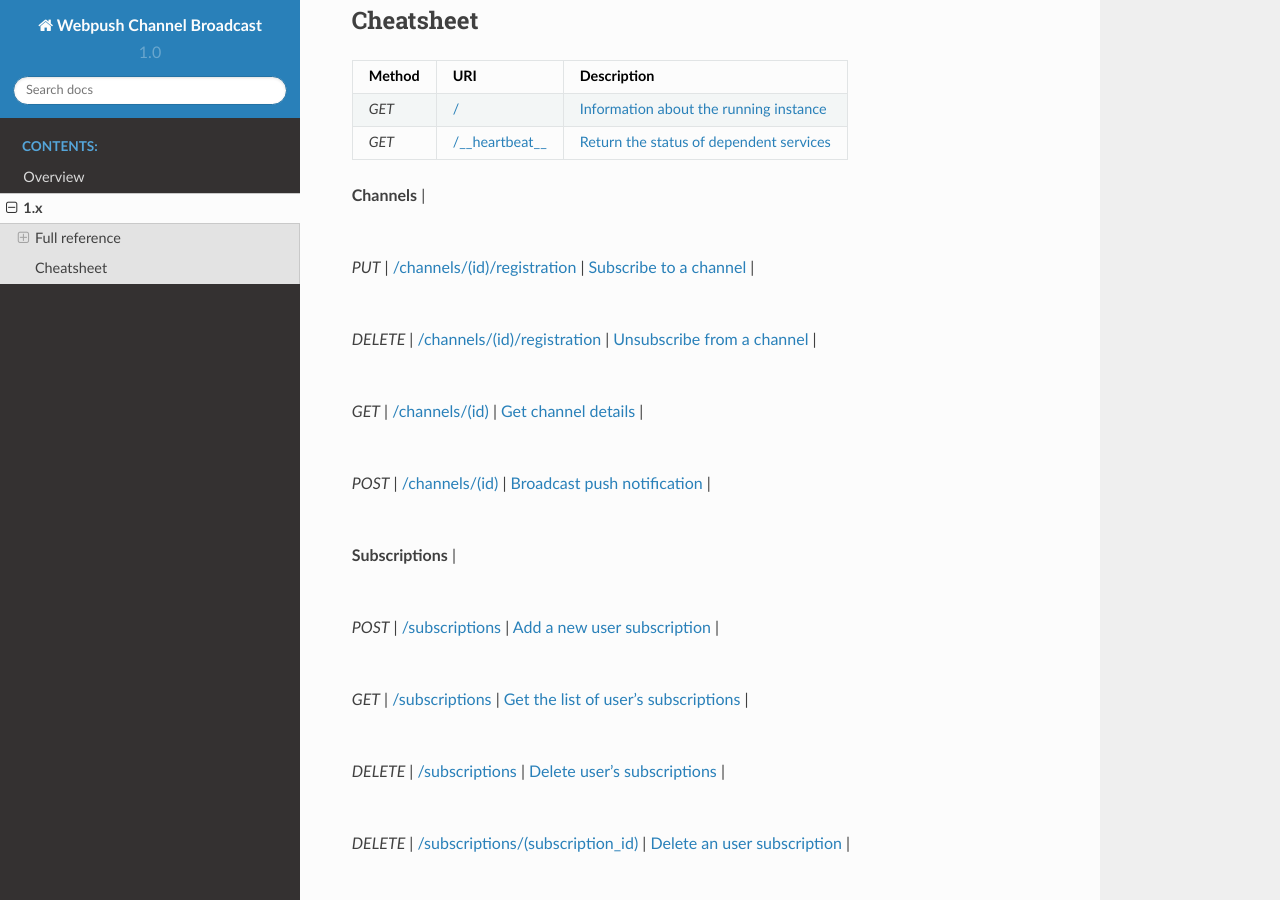
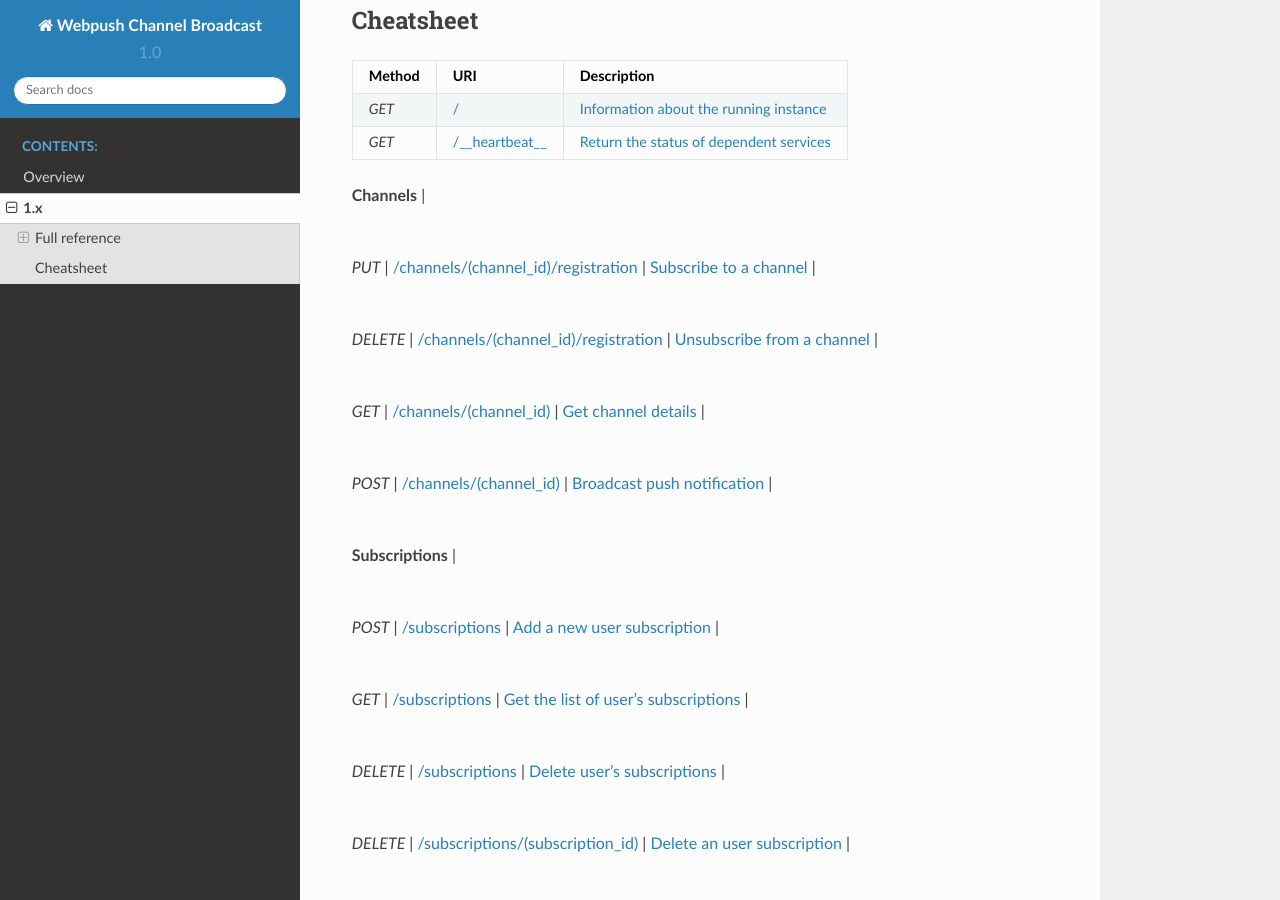
Before and after one commit to webpush-channels/webpush-channels, a Sphinx documentation site: the page built from docs/source/api/index.rst, in a window 1280 px wide and 900 px high, scrolled down 452 px. Built offline with Sphinx 7.4.7 and the Read the Docs theme 2.0.0, drawn with Linux system fonts in a browser that asks for light colours.

Commit message:
corrected usage of channel_id

```diff
--- a/docs/source/api/index.rst
+++ b/docs/source/api/index.rst
@@ -36,22 +36,22 @@ Cheatsheet
 | **Channels**
                                                     |
 
-+----------+----------------------------------------------------------------+-----------------------------------------------------------------+
++----------+------------------------------------------------------------------------+-----------------------------------------------------------------+
 
-| `PUT`    | :ref:`/channels/(id)/registration <channel-registration-put>`  | :ref:`Subscribe to a channel <channel-registration-put>`	  |
+| `PUT`    | :ref:`/channels/(channel_id)/registration <channel-registration-put>`  | :ref:`Subscribe to a channel <channel-registration-put>`	     |
 
-+----------+-------------------------------------------------------------------+-----------------------------------------------------------------+
++----------+---------------------------------------------------------------------------+-------------------------------------------------------------------+
 
-| `DELETE` | :ref:`/channels/(id)/registration <channel-registration-delete>`  | :ref:`Unsubscribe from a channel <channel-registration-delete>` |
+| `DELETE` | :ref:`/channels/(channel_id)/registration <channel-registration-delete>`  | :ref:`Unsubscribe from a channel <channel-registration-delete>`  |
 
-+----------+--------------------------------------+-----------------------------------------------------------------+
++----------+----------------------------------------------+-----------------------------------------------------------------+
 
-| `GET`    | :ref:`/channels/(id) <channel-get>`  | :ref:`Get channel details <channel-get>`
-            |
+| `GET`    | :ref:`/channels/(channel_id) <channel-get>`  | :ref:`Get channel details <channel-get>`
+                |
 
-+----------+---------------------------------------+-----------------------------------------------------------------+
++----------+-----------------------------------------------+-----------------------------------------------------------------+
 
-| `POST`   | :ref:`/channels/(id) <channel-post>`  | :ref:`Broadcast push notification <channel-post>`            |
+| `POST`   | :ref:`/channels/(channel_id) <channel-post>`  | :ref:`Broadcast push notification <channel-post>`               |
 
 +----------+------------------------------------------------------------------------------+-----------------------------------------------------------------+
 
```
Also changed, not shown: docs/source/api/channels.rst (+4 -4 lines).
